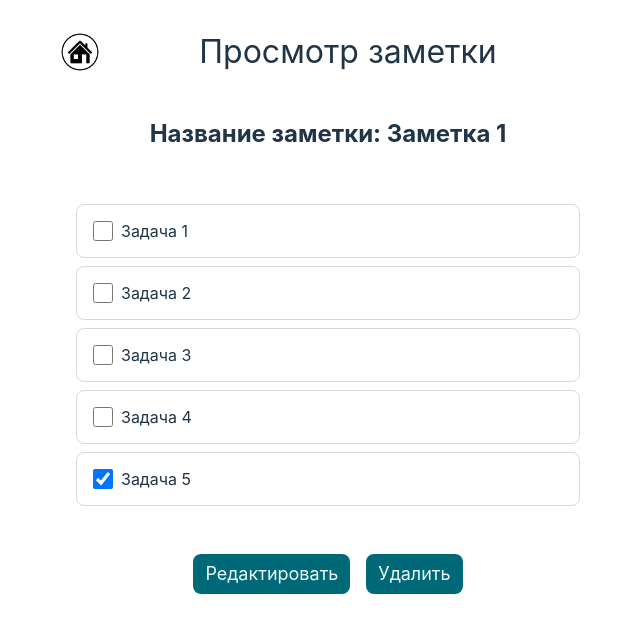
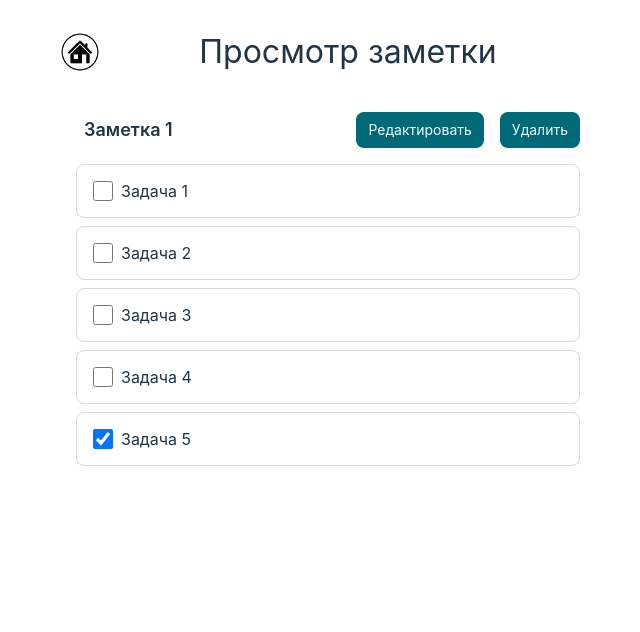
Before and after one commit to Dixx92/notes-vue-ts, a Vue app: page /note/1 in a window 1280 px wide. Shown: the top 632 px of the page, without its empty margins (312-952 px from the left). Built offline with nearby package versions, Linux system fonts and the light colour scheme.

Commit message:
refactoring css style

```diff
--- a/src/components/Note.vue
+++ b/src/components/Note.vue
@@ -46,18 +46,11 @@ const { deleteNote } = useNotes();
 
 <style lang="stylus">
 .note
-  gap 8px
-  border-radius 8px
-  cursor pointer
-
-  &:hover
-    background-color #E0F2F1
-
   &__header
     display flex
     justify-content space-between
     align-items center
-    padding 0 8px
+    padding 8px 8px 0
     gap 8px
 
   &__title
@@ -70,8 +63,8 @@ const { deleteNote } = useNotes();
 
   &__btn
     padding 4px 8px
-    font-size 12px
-    line-height 16px
+    font-size 14px
+    line-height 20px
 
   &__tasks
     border 1px solid #D9D9D9
--- a/src/views/HomeView.vue
+++ b/src/views/HomeView.vue
@@ -4,6 +4,7 @@
   <div class="home-view">
     <div class="notes__wrapper">
       <Note
+        class="notes__note-item"
         v-for="note in sortedNotes"
         :note="note"
         :is-short-task-list="true"
@@ -25,7 +26,15 @@ const { sortedNotes } = useNotes();
 </script>
 
 <style lang="stylus">
-.notes__wrapper
-  display grid
-  gap 8px
+.notes
+  &__wrapper
+    display grid
+    gap 8px
+
+  &__note-item
+    border-radius 8px
+    cursor pointer
+
+    &:hover
+      background-color #E0F2F1
 </style>
--- a/src/views/NoteFormView.vue
+++ b/src/views/NoteFormView.vue
@@ -8,13 +8,14 @@
     <div class="note-form__title">
       <label>
         Название заметки:
-        <input v-model="title"/>
+        <input class="note-form__field" v-model="title"/>
       </label>
     </div>
     <div class="note-form__tasks">
       <label v-for="(task, index) in tasks">
         Задача {{ index + 1 }}
         <input
+          class="note-form__field"
           :value="task.text"
           @input="(event) => changeTask(task, event)"
         />
@@ -95,9 +96,23 @@ const updateNoteHandle = () => {
   &__title
     padding 16px
 
+    input
+      width 265px
+
   &__tasks
     display grid
     gap 8px
+
+    input
+      width 340px
+
+  &__field
+    padding 8px
+    margin-left 8px
+    border 1px solid #d9d9d9
+    border-radius 8px
+    line-height 24px
+    font-size 16px
 
   &__actions
     display flex
--- a/src/views/NoteView.vue
+++ b/src/views/NoteView.vue
@@ -2,9 +2,13 @@
   <Header title="Просмотр заметки" hidden-button />
 
   <div v-if="note" class="note-view">
-    <h2 class="note-view__title">
-      Название заметки: {{ note.title }}
-    </h2>
+    <div class="note-view__header">
+      <div class="note-view__title">{{ note.title }}</div>
+      <div class="note-view__actions">
+        <Button @click="toEditNote(noteId)">Редактировать</Button>
+        <Button @click="deleteNote(noteId)">Удалить</Button>
+      </div>
+    </div>
     <ul class="note-view__tasks">
       <Task
         v-for="task in note.tasks"
@@ -12,10 +16,6 @@
         @change="(taskId) => toggleTaskDone(noteId, taskId)"
       />
     </ul>
-    <div class="note-view__actions">
-      <Button @click="toEditNote(noteId)">Редактировать</Button>
-      <Button @click="deleteNote(noteId)">Удалить</Button>
-    </div>
   </div>
 </template>
 
@@ -40,8 +40,19 @@ if (!note) toAllNotes();
 
 <style lang="stylus">
 .note-view
-  display grid
-  gap 16px
+  display flex
+  flex-direction column
+
+  &__header
+    display flex
+    justify-content space-between
+    align-items center
+    padding 16px 16px 0 24px
+
+  &__title
+    font-size 18px
+    line-height 24px
+    font-weight 600
 
   &__tasks
     display grid
@@ -65,15 +76,9 @@ if (!note) toAllNotes();
   &__actions
     display flex
     justify-content center
-    padding 16px 0
     gap 16px
 
-  &__button
-    padding 8px 16px
-    border 2px solid green
-    border-radius 8px
-
-    &--inactive
-      background-color #808080
-      border 2px solid #808080
+    .button
+      font-size 14px
+      line-height 20px
 </style>
```
